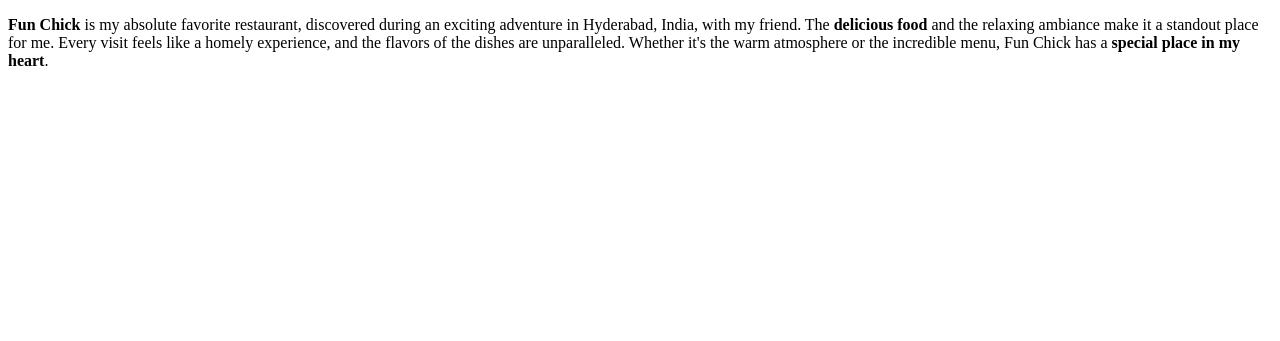
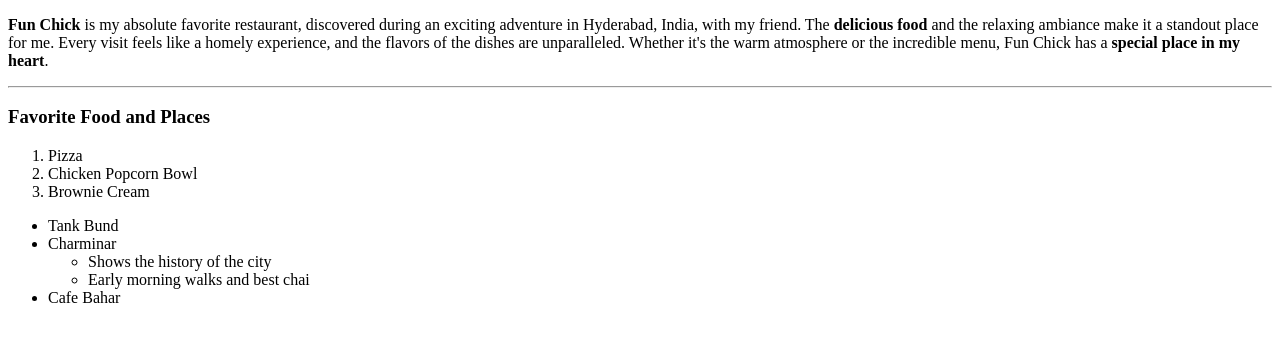
Before and after one commit to 44-563-Web-Apps-S24/44563-webapps-s24-assignment3-SriNihitha12, a plain HTML site: page index.html in a window 1280 px wide. Shown: the part 105-446 px from the top of the page. Drawn offline with Linux system fonts and the light colour scheme.

Commit message:
Added ordered and unordered list

```diff
--- a/index.html
+++ b/index.html
@@ -10,6 +10,22 @@
     <h1>NihithaMandadi</h1>
     <h3>Fun Chick</h3>
     <p><b>Fun Chick</b> is my absolute favorite restaurant, discovered during an exciting adventure in Hyderabad, India, with my friend. The <b>delicious food</b> and the relaxing ambiance make it a standout place for me. Every visit feels like a homely experience, and the flavors of the dishes are unparalleled. Whether it's the warm atmosphere or the incredible menu, Fun Chick has a <b>special place in my heart</b>.</p>
+    <hr>
+    <h3>Favorite Food and Places</h3>
+    <ol>
+        <li>Pizza</li>
+        <li>Chicken Popcorn Bowl</li>
+        <li>Brownie Cream</li>
+    </ol>
+    <ul>
+        <li>Tank Bund</li>
+        <li>Charminar</li>
+        <ul>
+            <li>Shows the history of the city</li>
+            <li>Early morning walks and best chai</li>
+        </ul>
+        <li>Cafe Bahar</li>
+    </ul>
 
 </body>
 </html>
```
